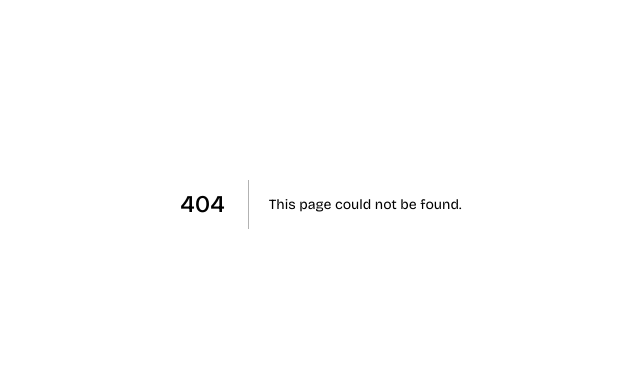
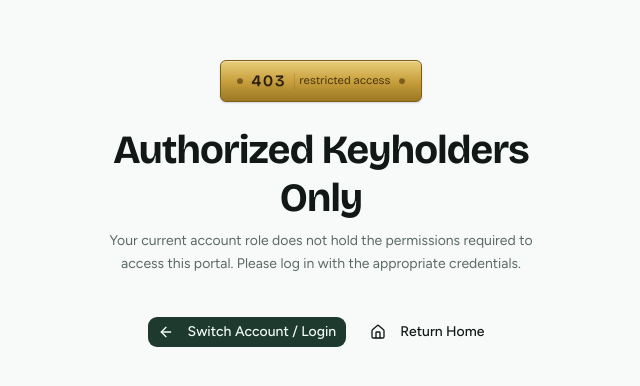
Before and after one commit to MaestroDev-H/B7A7, a Next.js app: page /forbidden in a window 1280 px wide. Before the commit this address had no page. Shown: the part 196-582 px from the top of the page, without its empty margins (319-959 px from the left). Built offline with nearby package versions, Linux system fonts and the light colour scheme.

Commit message:
feat: add custom 404, forbidden and global error pages

```diff
--- /dev/null
+++ b/src/app/error.tsx
@@ -0,0 +1,51 @@
+"use client";
+
+import * as React from "react";
+import Link from "next/link";
+import { AlertTriangle, RefreshCw, Home } from "lucide-react";
+import { Button, buttonVariants } from "@/components/ui/button";
+
+export default function RootError({
+  error,
+  reset,
+}: {
+  error: Error & { digest?: string };
+  reset: () => void;
+}) {
+  React.useEffect(() => {
+    console.error("Root application error:", error);
+  }, [error]);
+
+  return (
+    <div className="min-h-screen flex flex-col items-center justify-center p-6 bg-background text-foreground text-center">
+      <div className="max-w-md w-full space-y-6">
+        <div className="mx-auto inline-flex h-14 w-14 items-center justify-center rounded-2xl bg-destructive/10 text-destructive border border-destructive/20 shadow-xs">
+          <AlertTriangle className="h-7 w-7" />
+        </div>
+
+        <div className="space-y-2">
+          <h1 className="h2-display font-bold">Something went wrong</h1>
+          <p className="text-sm text-muted-foreground leading-relaxed">
+            {error.message || "An unexpected application error occurred. Our team has been notified."}
+          </p>
+          {error.digest && (
+            <p className="text-[10px] font-mono text-muted-foreground/60">
+              Error Digest: {error.digest}
+            </p>
+          )}
+        </div>
+
+        <div className="flex flex-col sm:flex-row items-center justify-center gap-3 pt-4">
+          <Button onClick={reset} variant="default" className="w-full sm:w-auto">
+            <RefreshCw className="mr-2 h-4 w-4" />
+            Try Again
+          </Button>
+          <Link href="/" className={buttonVariants({ variant: "outline", className: "w-full sm:w-auto" })}>
+            <Home className="mr-2 h-4 w-4" />
+            Return to Homepage
+          </Link>
+        </div>
+      </div>
+    </div>
+  );
+}
--- /dev/null
+++ b/src/app/forbidden/page.tsx
@@ -0,0 +1,34 @@
+import Link from "next/link";
+import { Home, ArrowLeft } from "lucide-react";
+import { buttonVariants } from "@/components/ui/button";
+import { DoorPlate } from "@/components/shared/DoorPlate";
+
+export default function ForbiddenPage() {
+  return (
+    <div className="min-h-screen flex flex-col items-center justify-center p-6 bg-background text-foreground text-center">
+      <div className="max-w-md w-full space-y-6">
+        <div className="inline-block">
+          <DoorPlate roomNumber="403" size="lg" subtitle="Restricted Access" />
+        </div>
+
+        <div className="space-y-2">
+          <h1 className="h2-display font-bold">Authorized Keyholders Only</h1>
+          <p className="text-sm text-muted-foreground leading-relaxed">
+            Your current account role does not hold the permissions required to access this portal. Please log in with the appropriate credentials.
+          </p>
+        </div>
+
+        <div className="flex flex-col sm:flex-row items-center justify-center gap-3 pt-4">
+          <Link href="/login" className={buttonVariants({ variant: "default", className: "w-full sm:w-auto" })}>
+            <ArrowLeft className="mr-2 h-4 w-4" />
+            Switch Account / Login
+          </Link>
+          <Link href="/" className={buttonVariants({ variant: "outline", className: "w-full sm:w-auto" })}>
+            <Home className="mr-2 h-4 w-4" />
+            Return Home
+          </Link>
+        </div>
+      </div>
+    </div>
+  );
+}
--- /dev/null
+++ b/src/app/global-error.tsx
@@ -0,0 +1,43 @@
+"use client";
+
+import * as React from "react";
+import { AlertTriangle, RefreshCw } from "lucide-react";
+
+export default function GlobalError({
+  error,
+  reset,
+}: {
+  error: Error & { digest?: string };
+  reset: () => void;
+}) {
+  React.useEffect(() => {
+    console.error("Global system error:", error);
+  }, [error]);
+
+  return (
+    <html lang="en">
+      <body className="min-h-screen bg-slate-950 text-slate-50 flex items-center justify-center p-6 font-sans">
+        <div className="max-w-md w-full text-center space-y-6">
+          <div className="mx-auto inline-flex h-14 w-14 items-center justify-center rounded-2xl bg-red-500/10 text-red-400 border border-red-500/20">
+            <AlertTriangle className="h-7 w-7" />
+          </div>
+
+          <div className="space-y-2">
+            <h1 className="text-2xl font-bold">Critical Application Error</h1>
+            <p className="text-sm text-slate-400 leading-relaxed">
+              A critical failure prevented the application from rendering.
+            </p>
+          </div>
+
+          <button
+            onClick={reset}
+            className="inline-flex items-center justify-center px-4 py-2 rounded-lg bg-emerald-600 hover:bg-emerald-500 text-white text-sm font-medium transition-colors cursor-pointer"
+          >
+            <RefreshCw className="mr-2 h-4 w-4" />
+            Reload Application
+          </button>
+        </div>
+      </body>
+    </html>
+  );
+}
--- /dev/null
+++ b/src/app/not-found.tsx
@@ -0,0 +1,34 @@
+import Link from "next/link";
+import { Home, Search } from "lucide-react";
+import { buttonVariants } from "@/components/ui/button";
+import { DoorPlate } from "@/components/shared/DoorPlate";
+
+export default function NotFound() {
+  return (
+    <div className="min-h-screen flex flex-col items-center justify-center p-6 bg-background text-foreground text-center">
+      <div className="max-w-md w-full space-y-6">
+        <div className="inline-block">
+          <DoorPlate roomNumber="404" size="lg" subtitle="Page Not Found" />
+        </div>
+
+        <div className="space-y-2">
+          <h1 className="h2-display font-bold">Room or Page Unoccupied</h1>
+          <p className="text-sm text-muted-foreground leading-relaxed">
+            The doorway you followed doesn&apos;t lead anywhere. It might have been moved, unpublished, or never existed.
+          </p>
+        </div>
+
+        <div className="flex flex-col sm:flex-row items-center justify-center gap-3 pt-4">
+          <Link href="/" className={buttonVariants({ variant: "default", className: "w-full sm:w-auto" })}>
+            <Home className="mr-2 h-4 w-4" />
+            Return Home
+          </Link>
+          <Link href="/properties" className={buttonVariants({ variant: "outline", className: "w-full sm:w-auto" })}>
+            <Search className="mr-2 h-4 w-4" />
+            Browse Properties
+          </Link>
+        </div>
+      </div>
+    </div>
+  );
+}
```
